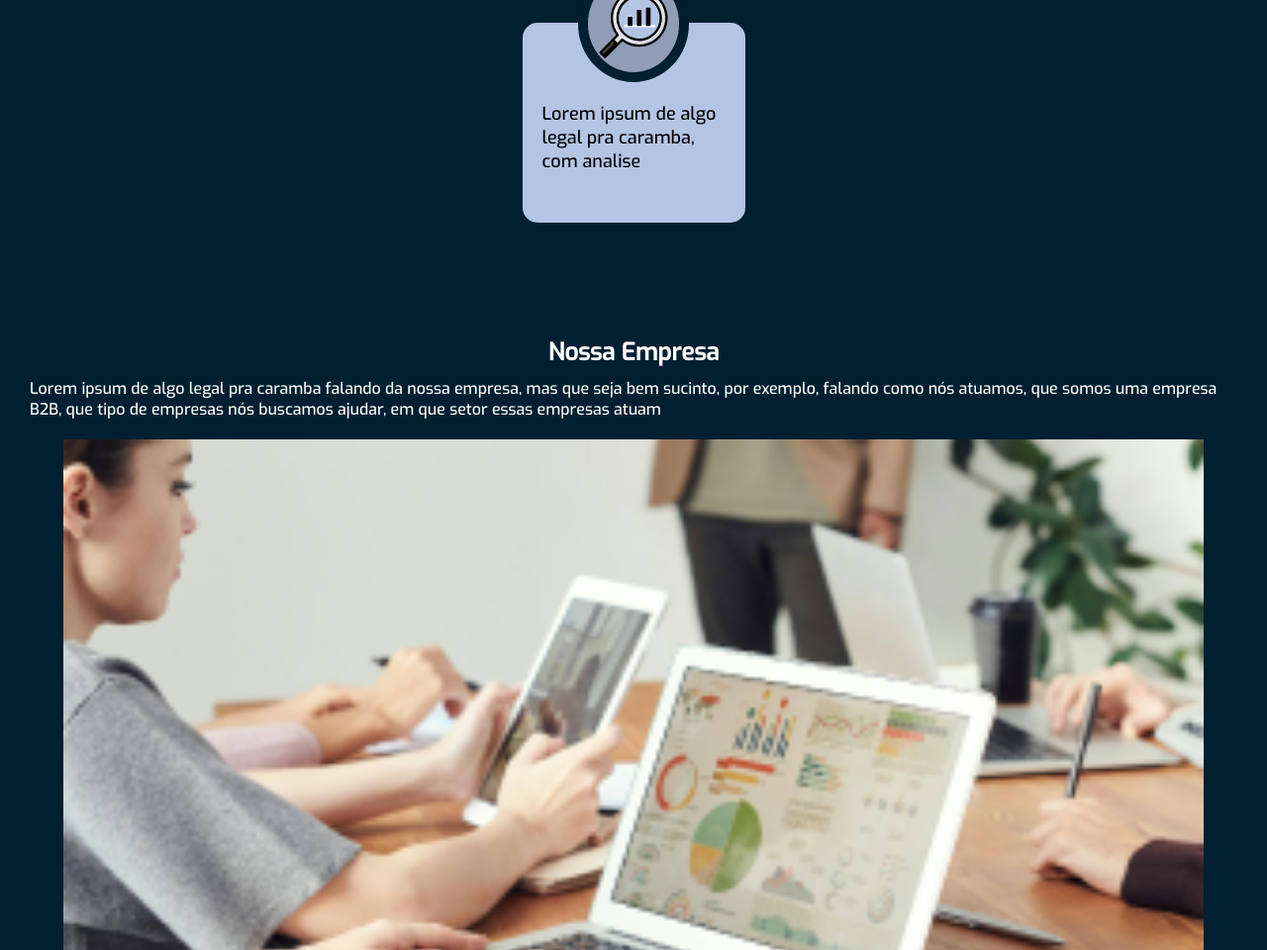
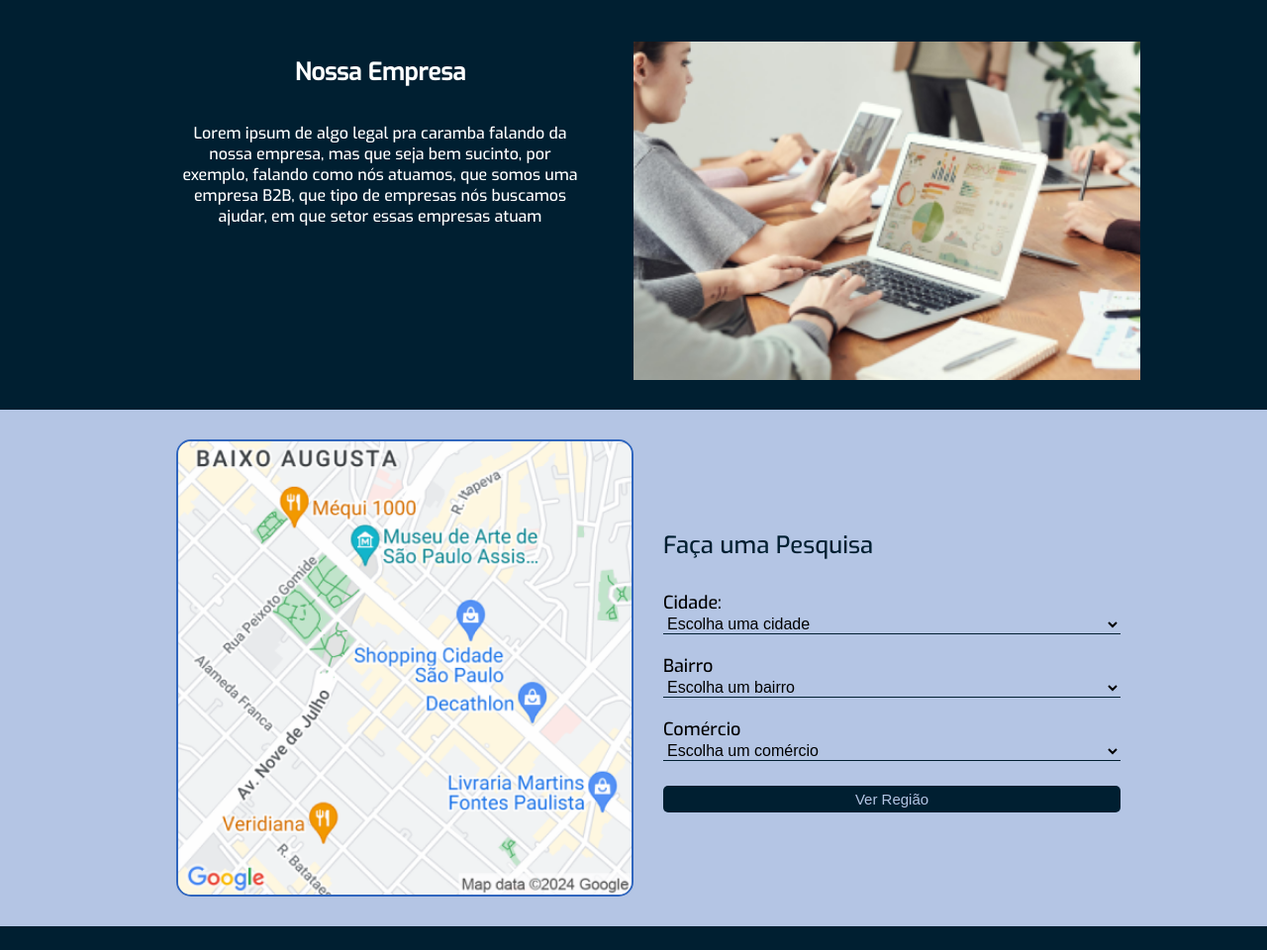
Before and after one commit to VortexxTech/vortex-institucional, a plain HTML site: page src/pages/home/index.html in a window 1280 px wide. Shown: the part 598-1558 px from the top of the page at 99% size. Drawn offline with Linux system fonts and the light colour scheme.

Commit message:
Definindo dois breakpoints

```diff
--- a/src/pages/home/index.html
+++ b/src/pages/home/index.html
@@ -37,11 +37,14 @@
     <section id="title">
         <h2>
             Construindo o Futuro:
-            Onde Seu Investimento Encontra o Melhor Lugar
+            Onde Seu Investimento
+            Encontra o Melhor Lugar
         </h2>
     </section>
 
     <main>
+        <div>
+
             <div id="topic_one">
 
                 <div id="locate_img">
@@ -63,17 +66,33 @@
                 </section>
 
             </div>
+
+        </div>
     </main>
 
     <section id="about">
+        <div>
+
+            <div>
+
+                <div>
+
                     <h2>Nossa Empresa</h2>
                     <p>
                         Lorem ipsum de algo legal pra caramba falando da nossa empresa, mas que seja bem sucinto, por exemplo, falando como nós atuamos, que somos uma empresa B2B, que tipo de empresas nós buscamos ajudar, em que setor essas empresas atuam
                     </p>
+
+                </div>
                 <img src="../../assets/img/interprise.png" alt="imagem ilustrativa da empresa">
+
+            </div>
+
+        </div>
     </section>
 
     <section id="map">
+
+        <div>
 
             <h2>Faça uma Pesquisa</h2>
             <div id="selects">
@@ -109,6 +128,9 @@
                 <button>Ver Região</button>
 
             </div>
+
+        </div>
+
         <img src="../../assets/img/map.png">
 
     </section>
--- a/src/pages/home/style.css
+++ b/src/pages/home/style.css
@@ -71,6 +71,7 @@ header img{
 
 #title h2{
     width: 90vw;
+    max-width: 317px;
     margin-bottom: 20px;
 }
 
@@ -130,22 +131,21 @@ main{
     border-radius: 50%;
 }
 
-#about{
+#about > div{
     display: flex;
     flex-direction: column;
     align-items: center;
+    padding: 0 5vw;
 }
 
-#about h2{
-    margin: 10px;
+#about h2,
+#about p{
+    margin: 15px 0;
+    text-align: center;
 }
 
-#about p{
-    margin: 0 30px 20px 30px;
-}
-
-#about img{
-    width: 90vw;
+#about > div img{
+    width: 100%;
 }
 
 #map{
@@ -167,6 +167,11 @@ main{
     border: 2px solid #3066BE;
     border-radius: 15px;
     margin-bottom: 20px;
+}
+
+#map img,
+#selects{
+    max-width: 462px;
 }
 
 #selects{
@@ -204,7 +209,7 @@ main{
 
 footer{
     display: flex;
-    justify-content: center;
+    justify-content: space-evenly;
     height: 10vh;
     background-color: #909DB6;
 }
@@ -232,3 +237,88 @@ footer p{
 #social_medias img{
     margin: 0 5px;
 }
+
+@media (min-width: 660px) {
+
+    header{
+        height: 10vh;
+    }
+
+    #btn_register,
+    #btn_login{
+        padding: 10px 15px;
+    }
+
+    #btn_register a,
+    #btn_login a{
+        font-size: 16px;
+    }
+
+    main{
+        align-items: center;
+    }
+
+    main > div{
+        display: flex;
+        flex-direction: row;
+        justify-content: space-evenly;
+        width: 90%;
+        max-width: 1200px;
+    }
+
+    #selects label,
+    #selects button{
+        max-width: 462px;
+    }
+}
+
+@media (min-width: 1100px) {
+    #about > div > div{
+        display: flex;
+    }
+
+    #about > div > div > div{
+        width: 40vw;
+        display: flex;
+        flex-direction: column;
+        align-items: center;
+    }
+
+    #about > div img{
+        width: 40vw;
+    }
+
+    #about p{
+        max-width: 400px;
+        margin: 20px;
+        font-size: 16px;
+    }
+
+    #map{
+        display: flex;
+        flex-direction: row-reverse;
+        align-items: center;
+        background-color: #B4C5E4;
+        margin: 30px 0;
+        padding: 0 5vw;
+        justify-content: center;
+    }
+
+    #map img{
+        margin: 30px;
+    }
+
+    footer p{
+        font-size: 16px;
+    }
+}
+
+@media (min-width: 1440px) {
+    header > div{
+        max-width: 1296px;
+    }
+
+    #about > div > div {
+        max-width: 1152px;
+    }
+}
```
Lines whose indentation alone changed are shown as unchanged.
